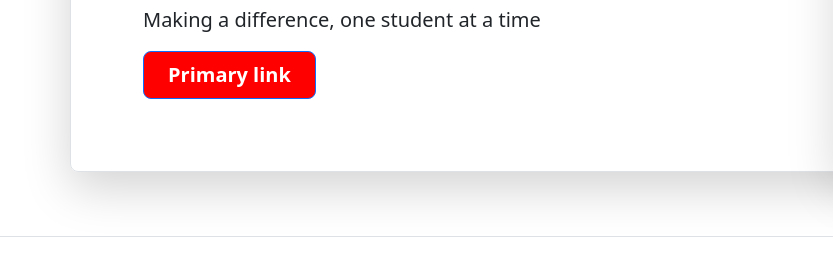
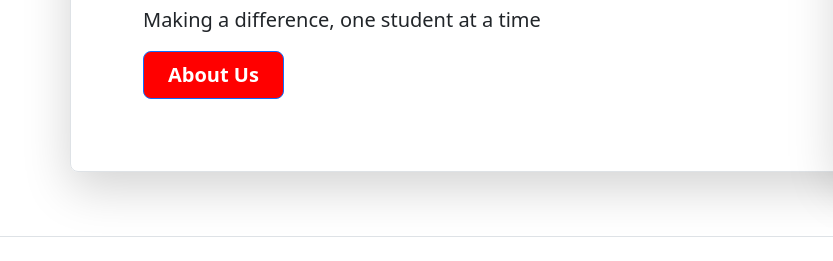
Before and after one commit to daydaywynn/Website, a plain HTML site: page index.html in a window 1280 px wide. Shown: the part 360-621 px from the top of the page, 0-833 px from the left. Drawn offline with nearby package versions, Linux system fonts and the light colour scheme; grey boxes are pictures that could not be loaded.

Commit message:
Changing Button

```diff
--- a/index.html
+++ b/index.html
@@ -58,7 +58,7 @@
               <h1 class="display-4 fw-bold lh-1 text-body-emphasis">The Rubie Foundation</h1>
               <p class="lead">Making a difference, one student at a time</p>
               <div class="d-grid gap-2 d-md-flex justify-content-md-start mb-4 mb-lg-3">
-                <a href="./AboutUs.html" class="btn btn-primary btn-lg px-4 me-md-2 fw-bold" role="button" style="background-color: red;">Primary link</a>
+                <a href="./AboutUs.html" class="btn btn-primary btn-lg px-4 me-md-2 fw-bold" role="button" style="background-color: red;">About Us</a>
               </div>
             </div>
             <div class="col-lg-4 offset-lg-1 p-0 overflow-hidden shadow-lg">
```
